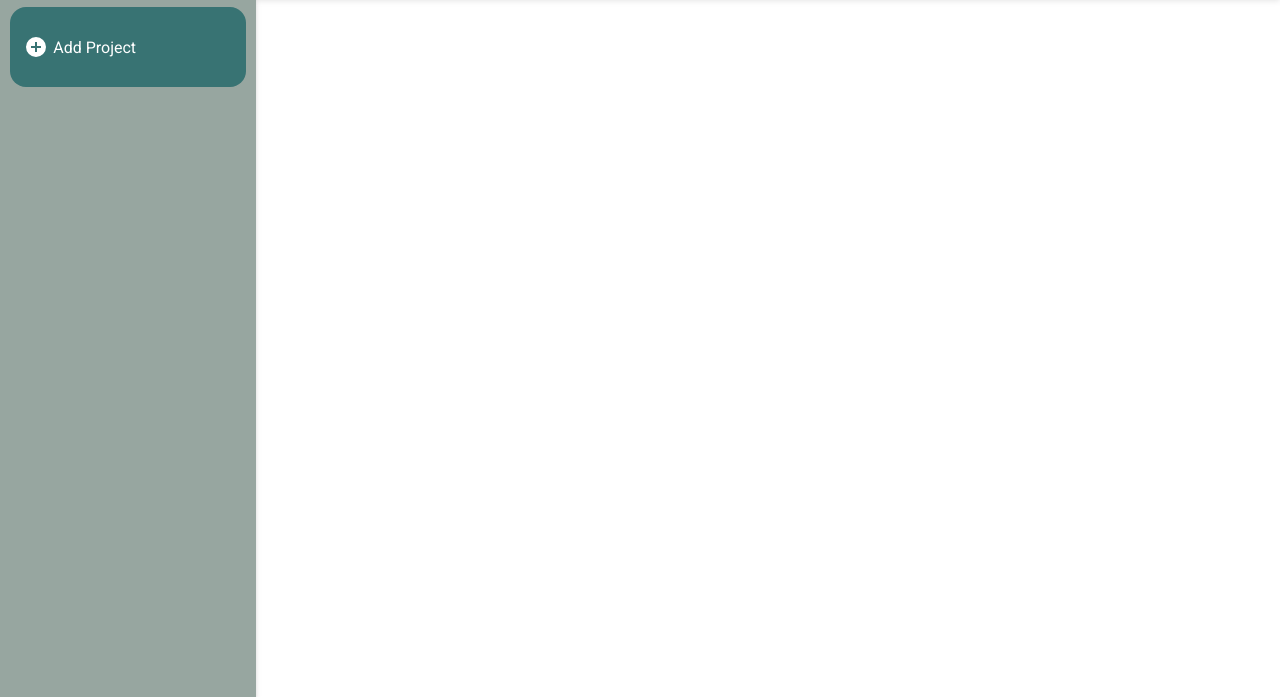
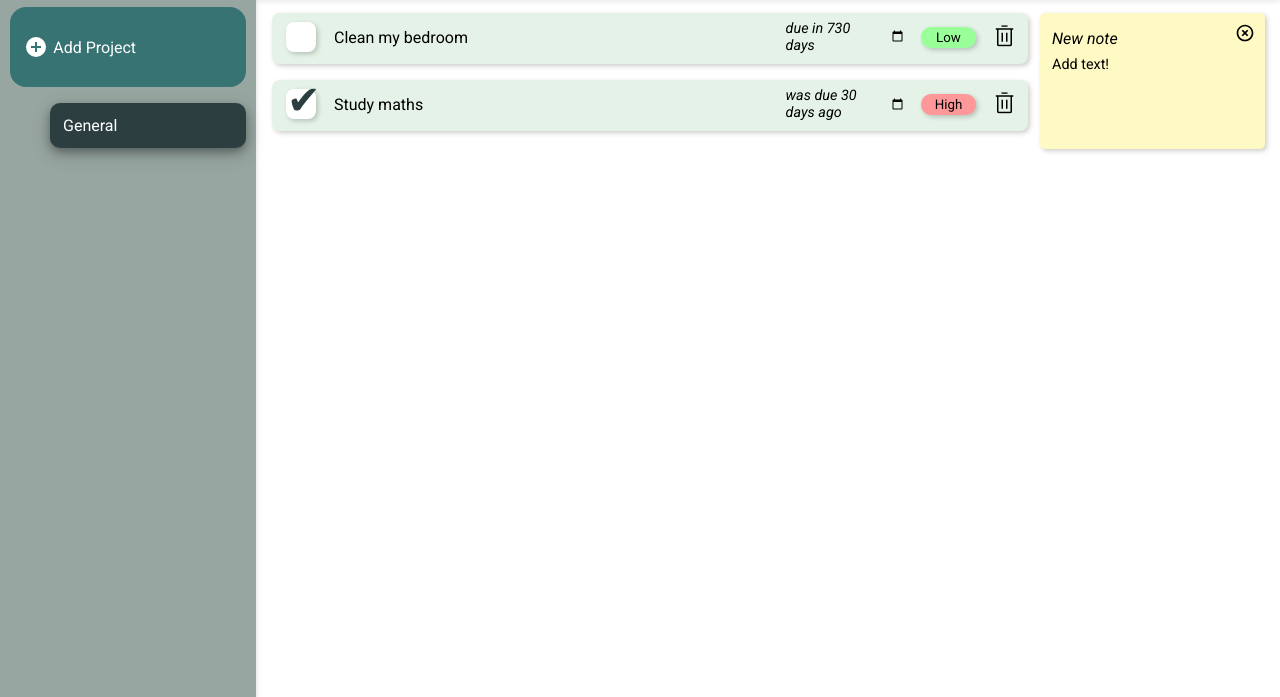
Before and after one commit to mauroagustin99/to-do-list, a website built with webpack: page src/index.html in a window 1280 px wide. Shown: the part 103-800 px from the top of the page. Built offline with nearby package versions, Linux system fonts and the light colour scheme.

Commit message:
Add initializers

```diff
--- a/src/functions/notecontroller.js
+++ b/src/functions/notecontroller.js
@@ -76,3 +76,15 @@ export function printNote(id, title, description, color) {
   note.appendChild(noteColor);
   notesContainer.appendChild(note);
 }
+
+export function initializeNotes() {
+  const isFirstTime = localStorage.getItem('isFirstTime'); // Checking if its your first time accessing to To Do!!
+  if (!isFirstTime) {
+    const storedNotes = JSON.parse(localStorage.getItem('notes')) || [];
+    if (!storedNotes.length) {
+      // If storedNotes is empty
+      newNote();
+      localStorage.setItem('isFirstTime', true);
+    }
+  }
+}
--- a/src/functions/projectcontroller.js
+++ b/src/functions/projectcontroller.js
@@ -1,5 +1,7 @@
 import { Project } from './projects.js';
 import { loadProjectsFromLocalStorage } from './local_storage/loadLocalStorage.js';
+import { Task } from './tasks.js';
+import { saveTaskToCurrentProject } from './local_storage/saveToLocalStorage.js';
 
 let currentProjectName = null;
 let projects = [];
@@ -26,7 +28,11 @@ export function initializeGeneralProject() {
   );
 
   if (!generalProject) {
-    const newGeneralProject = new Project('General');
+    const myTask = [
+      new Task('Clean my bedroom', '2026-06-11', 'Low', false),
+      new Task('Study maths', '2024-05-11', 'High', true),
+    ];
+    const newGeneralProject = new Project('General', myTask);
     storedProjects.push(newGeneralProject);
     localStorage.setItem('projects', JSON.stringify(storedProjects));
     projects = storedProjects;
--- a/src/index.js
+++ b/src/index.js
@@ -19,15 +19,18 @@ import {
   loadNotesFromLocalStorage,
 } from './functions/local_storage/loadLocalStorage.js';
 import { initializeGeneralProject } from './functions/projectcontroller.js';
-import NewNote from './functions/notecontroller.js';
+import NewNote, { initializeNotes } from './functions/notecontroller.js';
 
 document.addEventListener('DOMContentLoaded', () => {
+  // Initialize "General" project if it doesn't exist
+  initializeGeneralProject();
+
   //Load Projects from the local storage
   loadProjectsFromLocalStorage();
+
   loadNotesFromLocalStorage();
-
-  // Initialize "General" project if it doesn't exist
-  initializeGeneralProject();
+  // Initialize first note
+  initializeNotes();
 
   // Set "General" as the current project each time DOMContent is loaded
   initializeProjectSelection();
--- a/src/tasks.css
+++ b/src/tasks.css
@@ -84,18 +84,7 @@
   -webkit-appearance: none;
   -moz-appearance: none;
   appearance: none;
-  width: 20px;
-  height: 20px;
-  cursor: pointer;
-  border: none;
-  background-color: transparent;
-}
-
-.task input[type='date'] {
-  -webkit-appearance: none;
-  -moz-appearance: none;
-  appearance: none;
-  width: 20px;
+  width: 18px;
   height: 30px;
   cursor: pointer;
   border: none;
```
